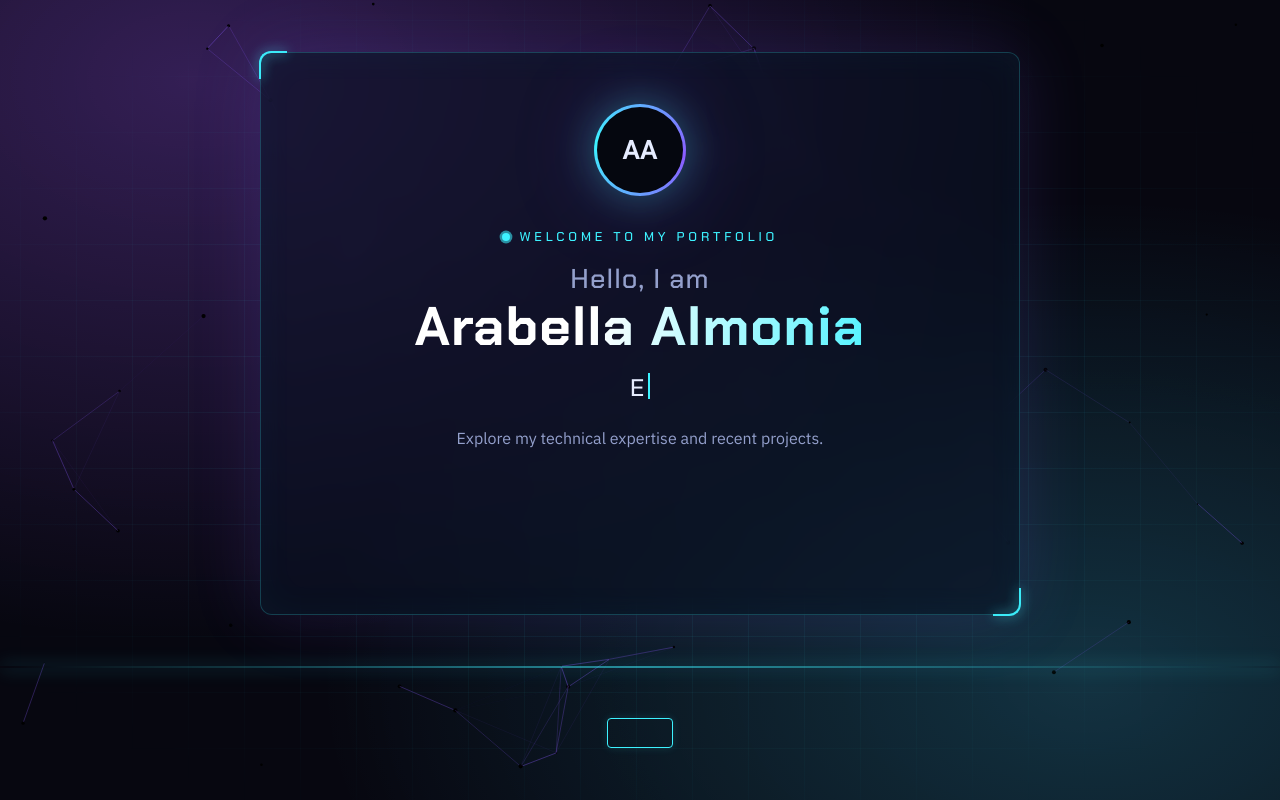
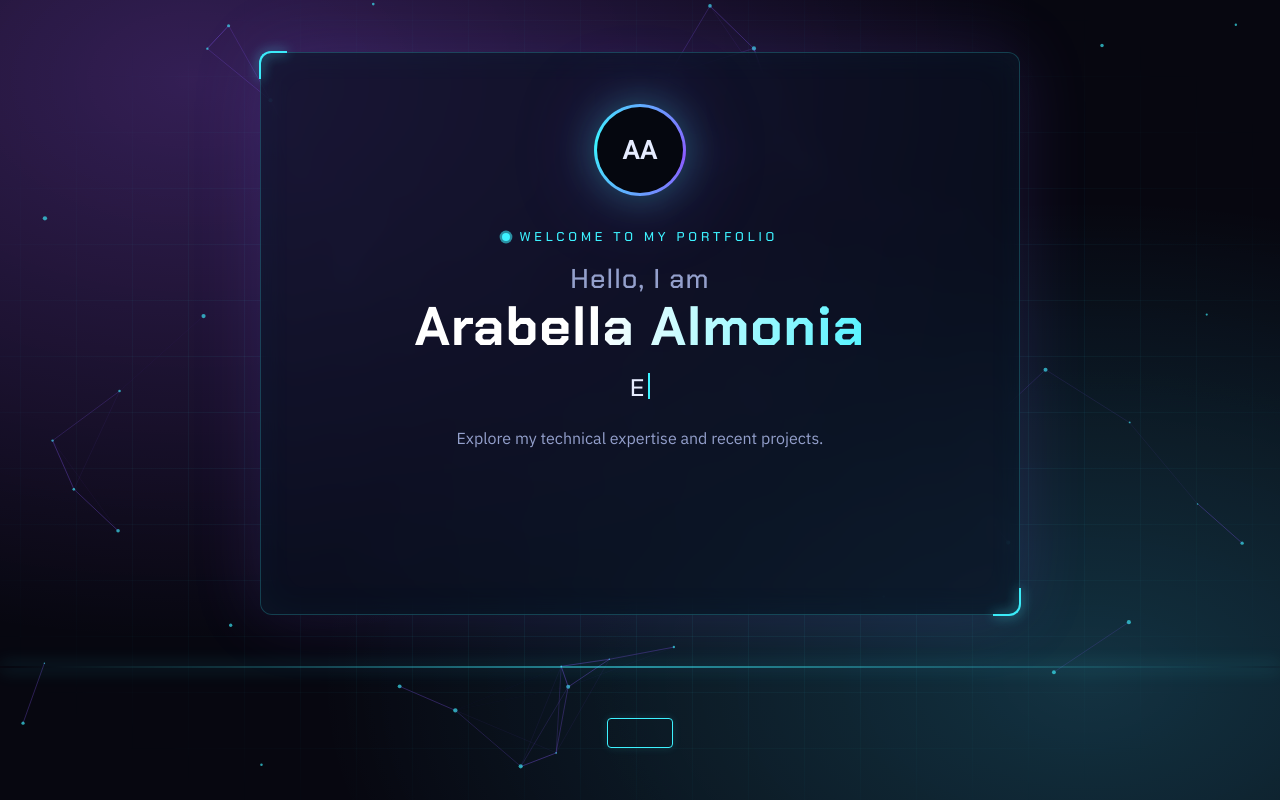
Before and after one commit to araalmonia/araalmonia.github.io, a plain HTML site: page index.html in a window 1280 px wide. Drawn offline with Linux system fonts and the light colour scheme.

Commit message:
Update index.html

```diff
--- a/index.html
+++ b/index.html
@@ -36,7 +36,6 @@
       text-align: center;
     }
 
-    /* ---------- Layered background (same as portfolio) ---------- */
     body::before {
       content: '';
       position: fixed; inset: 0; z-index: -3;
@@ -241,7 +240,6 @@
   </main>
 
   <script>
-    /* ---------- Typing role line ---------- */
     (function () {
       var el = document.getElementById('role');
       var roles = ['Cybersecurity Analyst', 'Ethical Hacker', 'Cybersecurity Analyst and Ethical Hacker'];
@@ -254,7 +252,7 @@
         el.textContent = word.slice(0, i);
         var delay = deleting ? 35 : 75;
         if (!deleting && i === word.length) {
-          if (r === roles.length - 1) return;      /* stop on the full title */
+          if (r === roles.length - 1) return;
           deleting = true; delay = 1100;
         } else if (deleting && i === 0) {
           deleting = false; r++; delay = 300;
@@ -264,7 +262,6 @@
       setTimeout(tick, 1400);
     })();
 
-    /* ---------- Particle network background ---------- */
     (function () {
       var c = document.getElementById('bg-canvas');
       var ctx = c.getContext('2d');
@@ -294,7 +291,7 @@
           if (p.y < 0 || p.y > h) p.vy *= -1;
           ctx.beginPath();
           ctx.arc(p.x, p.y, p.r, 0, 6.283);
-          ctx.fillStyle = 'rgba(61,242,255,0.😎';
+          ctx.fillStyle = 'rgba(61,242,255,0.65)';
           ctx.fill();
           for (var b = a + 1; b < pts.length; b++) {
             var q = pts[b], dx = p.x - q.x, dy = p.y - q.y, d = dx * dx + dy * dy;
@@ -314,7 +311,6 @@
       })();
     })();
 
-    /* ---------- Animated exit, then go to the portfolio ---------- */
     document.getElementById('enter').addEventListener('click', function (e) {
       e.preventDefault();
       var url = this.href;
```
